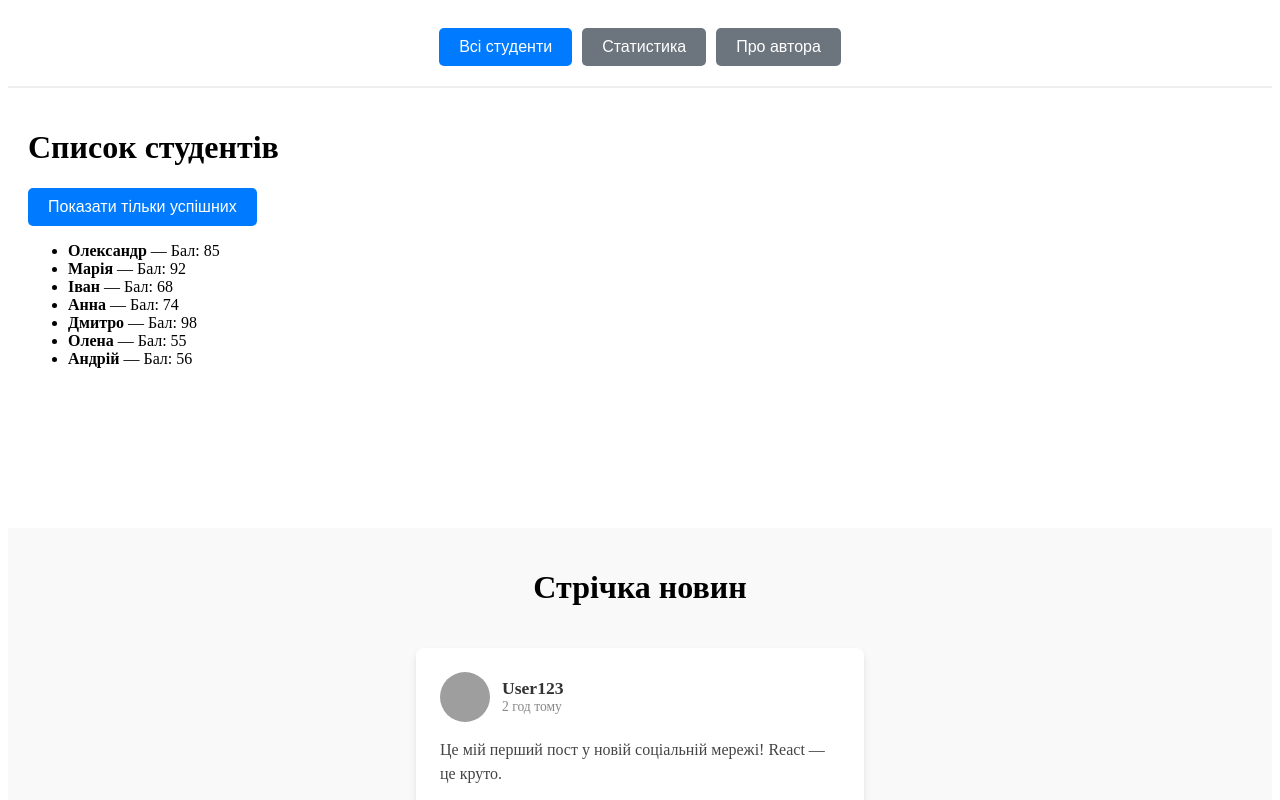
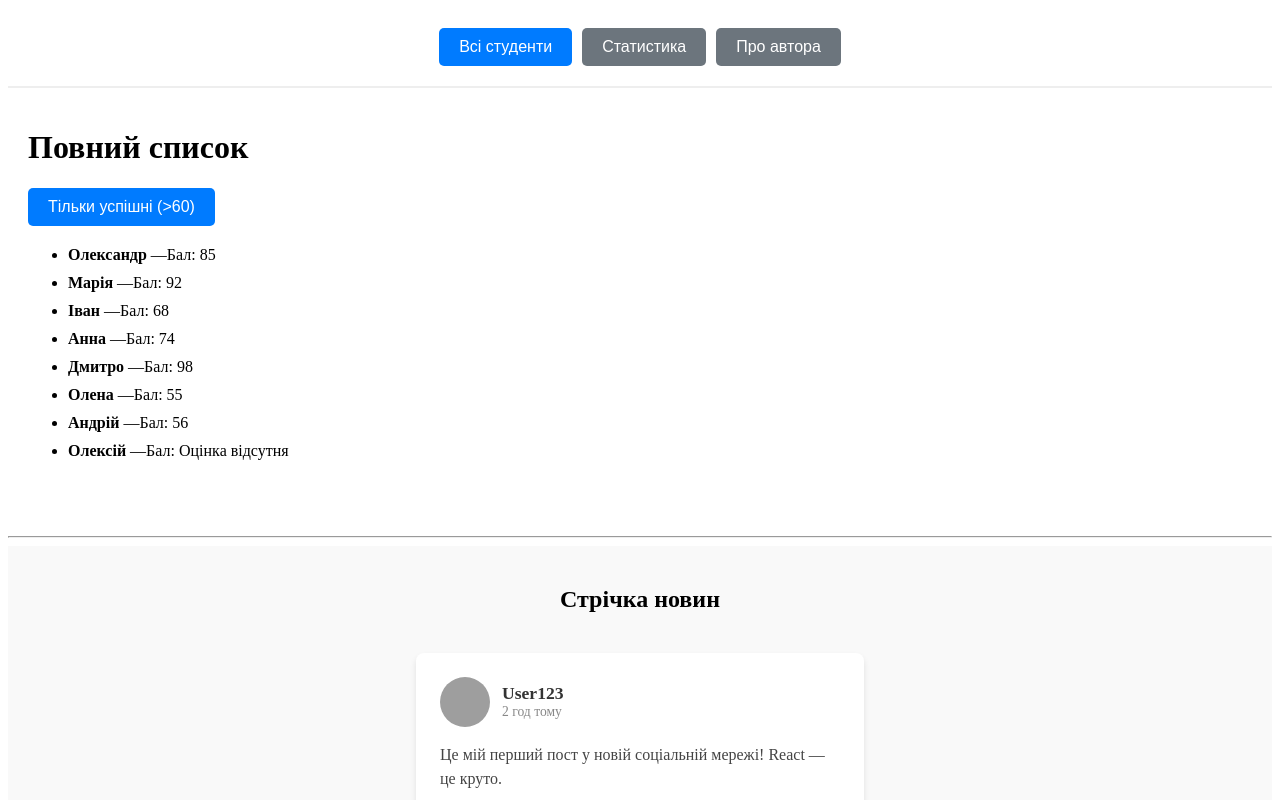
Before and after one commit to ZhytomyrskaAnna/my-react-project, a React (Vite) app: page / in a window 1280 px wide. Shown: the top 800 px of the page. Built offline with nearby package versions, Linux system fonts and the light colour scheme; grey boxes are pictures that could not be loaded.

Commit message:
final: complete lab 2 with tabs, empty states and nullish coalescing

```diff
--- a/src/App.jsx
+++ b/src/App.jsx
@@ -3,6 +3,7 @@ import Input from './components/atoms/Input/Input.jsx';
 import Card from './components/molecules/Card/Card.jsx';
 import Header from "./components/organisma/Header.jsx";
 import Post from './components/molecules/Post/Post.jsx';
+import styles from './App.module.css';
 import { students, postsData } from './data';
 import { useState } from 'react';
 
@@ -12,8 +13,8 @@ function App() {
   const [filterActive, setFilterActive] = useState(false);
   const [activeTab, setActiveTab] = useState('list');
 
-  const totalScore = students.reduce((acc, student) => acc + student.score, 0);
-  const averageScore = students.length > 0 ? (totalScore / students.length).toFixed(1) : 0;
+  const totalScore = students.reduce((acc, student) => acc + (student.score || 0), 0);
+  const averageScore = students.length > 0 ? (totalScore / students.length).toFixed(1) : 0;;
 
    const studentsToDisplay = filterActive
     ? students.filter(s => s.score > 60)
@@ -26,8 +27,7 @@ function App() {
   return (
     <>
 
-      {/* НАВІГАЦІЯ (Таби) */}
-    <div style={{
+      <nav style={{
         display: 'flex',
         justifyContent: 'center',
         gap: '10px',
@@ -37,49 +37,62 @@ function App() {
       }}>
         <Button
           onClick={() => setActiveTab('list')}
+          className={activeTab === 'list' ? styles.activeTab : ''}
           variant={activeTab === 'list' ? 'primary' : 'secondary'}
         >
           Всі студенти
         </Button>
         <Button
           onClick={() => setActiveTab('stats')}
+          className={activeTab === 'stats' ? styles.activeTab : ''}
           variant={activeTab === 'stats' ? 'primary' : 'secondary'}
         >
           Статистика
         </Button>
         <Button
           onClick={() => setActiveTab('about')}
+          className={activeTab === 'about' ? styles.activeTab : ''}
           variant={activeTab === 'about' ? 'primary' : 'secondary'}
         >
           Про автора
         </Button>
-    </div>
+      </nav>
 
-    <div style={{ padding: '20px', minHeight: '400px' }}>
+      {/* КОНТЕНТ ТАБІВ */}
+      <main style={{ padding: '20px', minHeight: '400px' }}>
 
-      {/* Tab 1: Список студентів */}
+        {/* Tab 1: Список студентів + Empty State */}
         {activeTab === 'list' && (
           <div>
-          <h1>Список студентів</h1>
+            <h1>{filterActive ? "Успішні студенти" : "Повний список"}</h1>
             <Button onClick={() => setFilterActive(!filterActive)} variant="primary">
-            {filterActive ? "Показати всіх" : "Показати тільки успішних"}
+              {filterActive ? "Показати всіх" : "Тільки успішні (>60)"}
             </Button>
+
+            <div style={{ marginTop: '20px' }}>
+              {studentsToDisplay.length === 0 ? (
+                <p style={{ textAlign: 'center', color: 'gray' }}>За вашим запитом нікого не знайдено 🔎</p>
+              ) : (
                 <ul>
                   {studentsToDisplay.map((student) => (
-              <li key={student.id}>
-                <strong>{student.name}</strong> — Бал: {student.score}
+                    <li key={student.id} style={{ marginBottom: '10px' }}>
+                      <strong>{student.name}</strong> —
+                      {/* Оператор нульового злиття ?? для захисту від відсутньої оцінки */}
+                      Бал: {student.score ?? "Оцінка відсутня"}
                     </li>
                   ))}
                 </ul>
+              )}
+            </div>
           </div>
         )}
 
         {/* Tab 2: Статистика */}
         {activeTab === 'stats' && (
-        <div style={{ backgroundColor: '#fff3e0', padding: '20px', borderRadius: '8px' }}>
+          <div style={{ backgroundColor: '#fff3e0', padding: '20px', borderRadius: '8px', border: '1px solid #ffb74d' }}>
             <h3>Аналітика курсу</h3>
-          <p>Загальна кількість: <strong>{students.length}</strong></p>
-          <p>Середній бал: <strong>{averageScore}</strong></p>
+            <p>Загальна кількість студентів: <strong>{students.length}</strong></p>
+            <p>Середній бал групи: <strong>{averageScore}</strong></p>
           </div>
         )}
 
@@ -88,36 +101,33 @@ function App() {
           <Card>
             <h2>Про автора</h2>
             <p>Цю лабораторну роботу виконав студент групи 101.</p>
-          <p>Вивчення React: Lists, Keys & Conditional Rendering.</p>
+            <p>Вивчення React: Списки, Ключі, Умовний рендеринг та Стан.</p>
           </Card>
         )}
+      </main>
 
-    </div>
+      <hr />
 
-      <div style={{ padding: '20px', backgroundColor: '#f9f9f9' }}>
-        <h1 style={{ textAlign: 'center' }}>Стрічка новин</h1>
+      {/* СТРІЧКА НОВИН */}
+      <section style={{ padding: '20px', backgroundColor: '#f9f9f9' }}>
+        <h2 style={{ textAlign: 'center' }}>Стрічка новин</h2>
         <div style={{ maxWidth: '600px', margin: '0 auto', display: 'flex', flexDirection: 'column', gap: '20px' }}>
           {postsData.map((post) => (
-            <Post
-              key={post.id}
-              {...post} через spread operator
-            />
+            <Post key={post.id} {...post} />
           ))}
         </div>
-      </div>
+      </section>
 
-
-      <div style={{
+      {/* ФОРМА ВХОДУ */}
+      <section style={{
         display: 'flex',
         justifyContent: 'center',
         alignItems: 'center',
-        padding: '40px 0',
+        padding: '60px 0',
         backgroundColor: '#f0f2f5'
       }}>
         <Card>
-          <h2 style={{ marginBottom: '20px', textAlign: 'center' }}>
-            Ласкаво просимо
-          </h2>
+          <h2 style={{ marginBottom: '20px', textAlign: 'center' }}>Вхід до системи</h2>
           <div style={{ marginBottom: '15px' }}>
             <Input type="email" placeholder="Email" label="Електронна пошта" />
           </div>
@@ -129,7 +139,7 @@ function App() {
             <Button variant="secondary">Реєстрація</Button>
           </div>
         </Card>
-      </div>
+      </section>
     </>
   );
 }
--- /dev/null
+++ b/src/App.module.css
@@ -0,0 +1,14 @@
+.activeTab {
+  border: 2px solid #000 !important;
+  transform: scale(1.05);
+  box-shadow: 0 4px 8px rgba(0,0,0,0.1);
+  transition: all 0.2s ease;
+}
+
+.tabsNav {
+  display: flex;
+  gap: 15px;
+  justify-content: center;
+  padding: 20px;
+  background: #f8f9fa;
+}
--- a/src/data.js
+++ b/src/data.js
@@ -65,4 +65,5 @@ export const students = [
   { id: 5, name: "Дмитро", score: 98, group: "A" },
   { id: 6, name: "Олена", score: 55, group: "C" },
   { id: 7, name: "Андрій", score: 56, group: "B" },
+  { id: 8, name: "Олексій", group: "A"}
 ];
```
Lines whose indentation alone changed are shown as unchanged.
